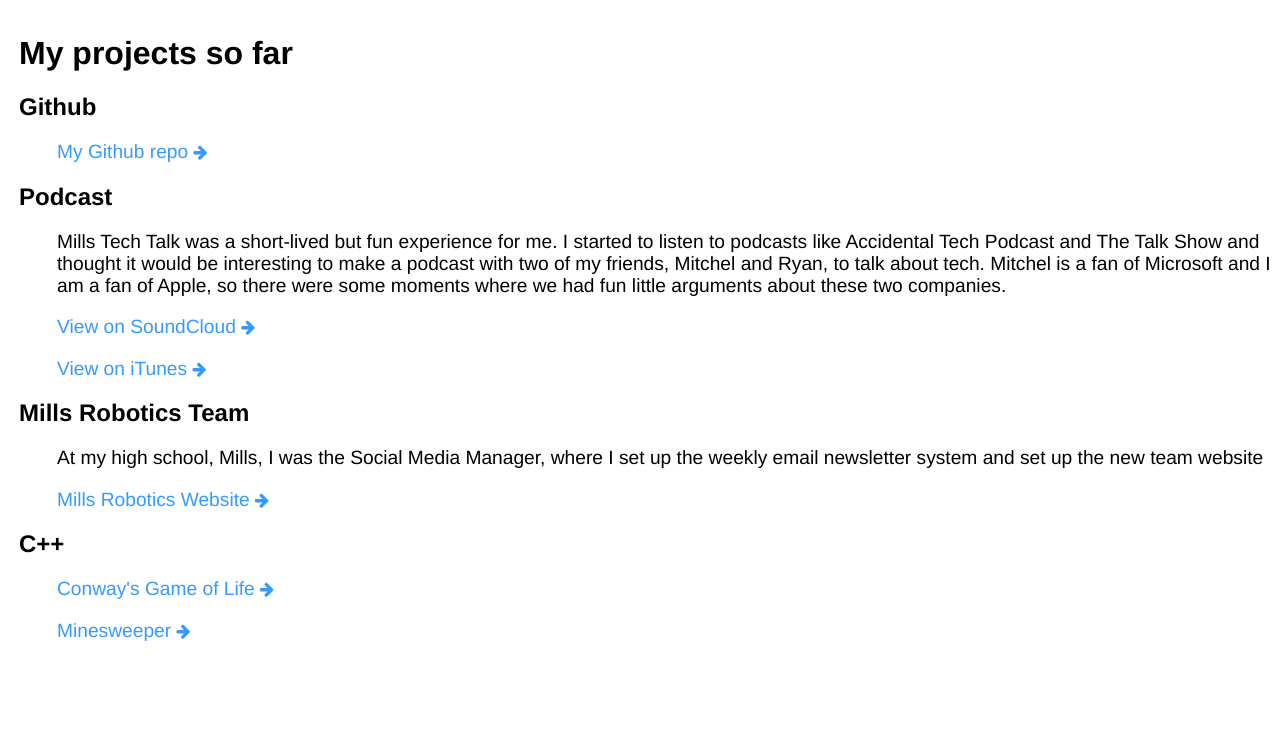
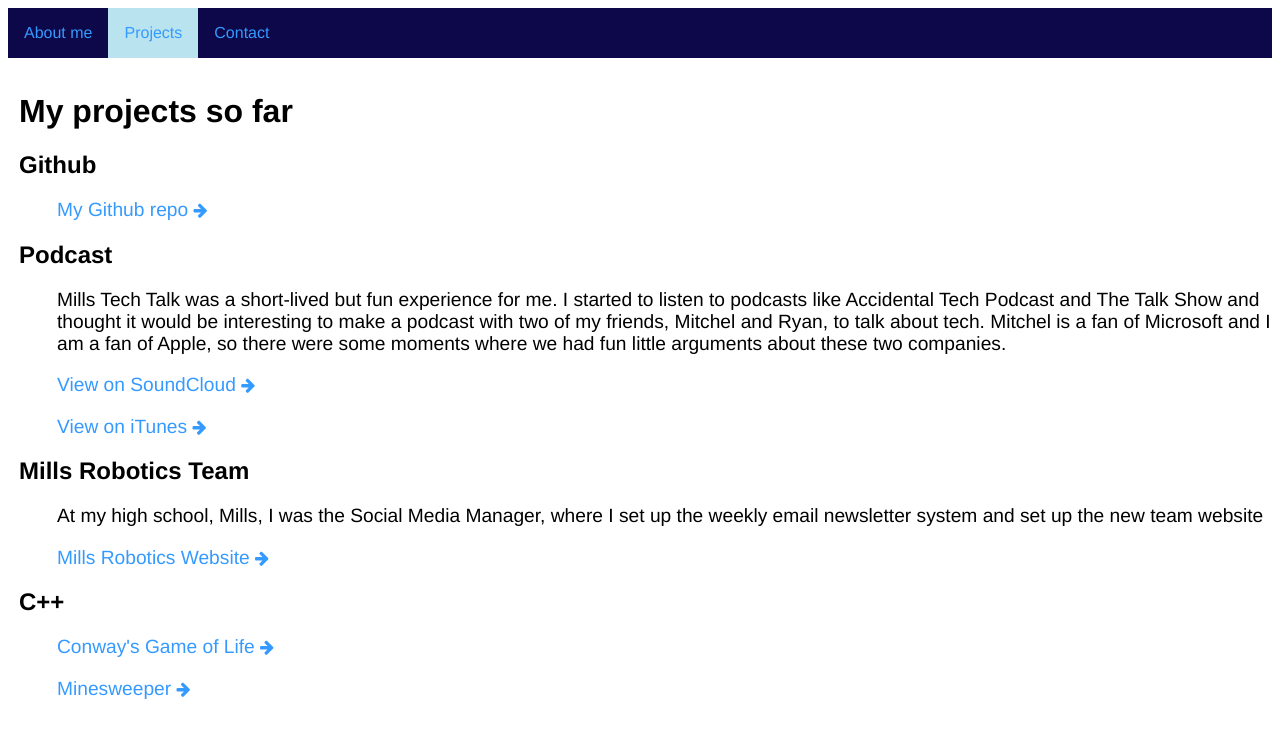
Before and after one commit to simon0h/simon0h.github.io, a Jekyll site: the page built from projects/index.html, in a window 1280 px wide. Shown: the top 738 px of the page. Built offline with Jekyll 4.4.1, drawn with Linux system fonts in a browser that asks for light colours.

Commit message:
Update index.html

```diff
--- a/projects/index.html
+++ b/projects/index.html
@@ -2,6 +2,12 @@
 layout: default
 title: Projects
 ---
+
+<ul>
+  <li><a href="/about">About me</a></li>
+  <li><a class = "active" href="/projects">Projects</a></li>
+  <li><a href="/contact">Contact</a></li>
+</ul>
 
 <head>
 <title>Projects</title>
```
